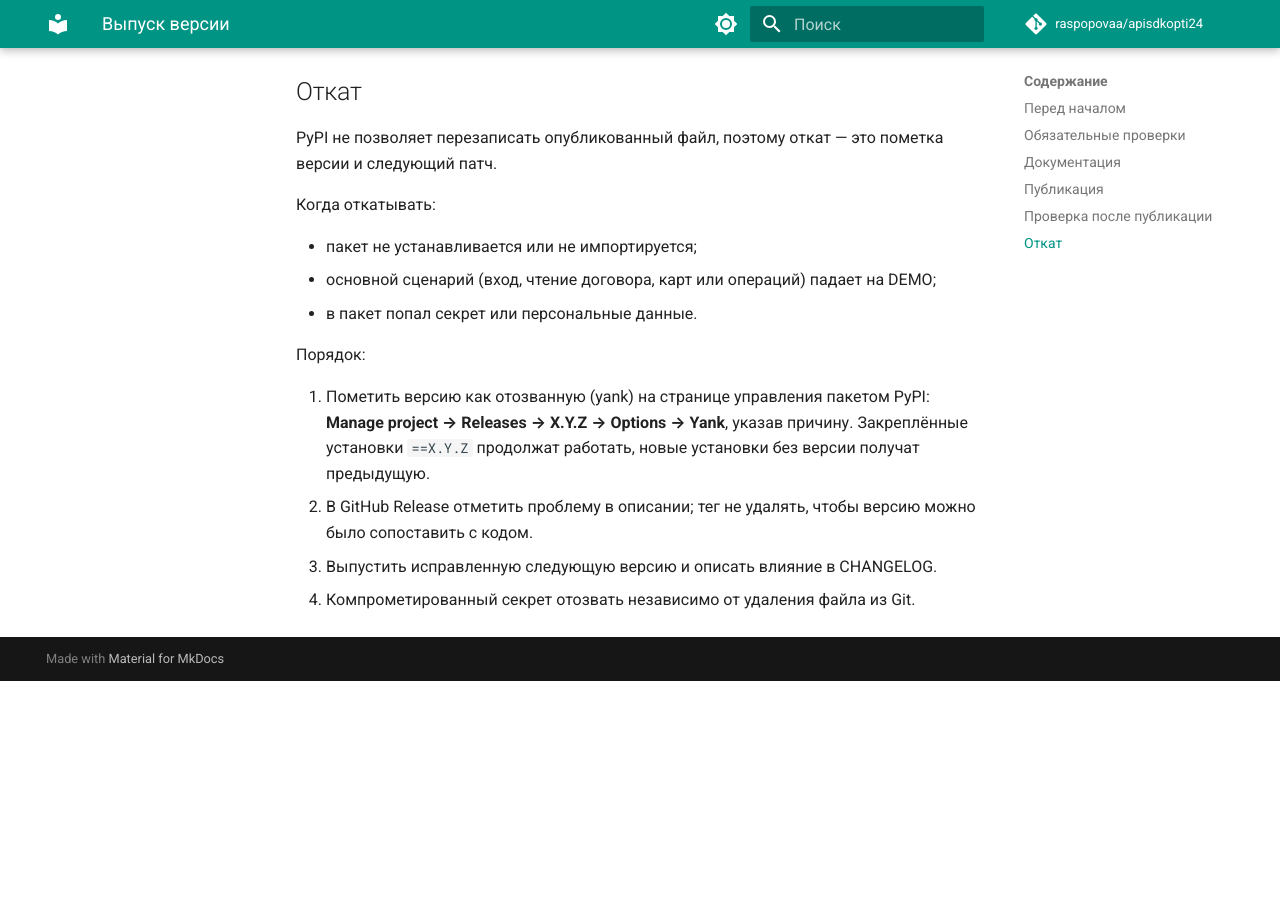
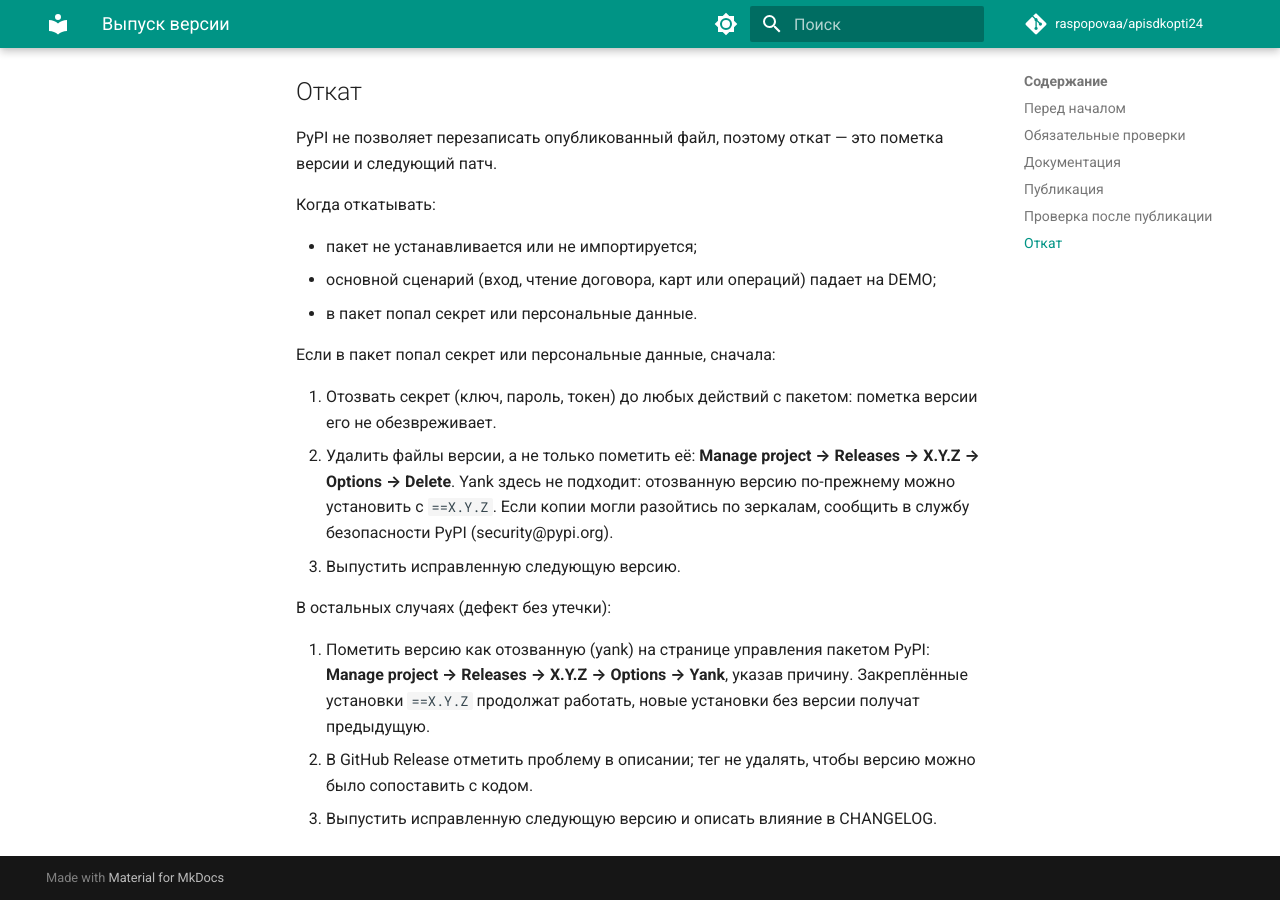
Before and after one commit to raspopovaa/apisdkopti24, an MkDocs documentation site: the page built from docs/RELEASE.md, in a window 1280 px wide and 900 px high, scrolled down 2261 px. Built offline with MkDocs 1.6.1 and Material for MkDocs 9.7.7, drawn with Linux system fonts in a browser that asks for light colours; comment, search, counter and statistics services are not loaded; the version menu is left out; before the commit the page ends 2942 px from its top, so only the background shows below that.

Commit message:
RELEASE.md: при утечке сначала отзыв секрета и удаление версии, а не yank
Co-Authored-By: Claude Opus 5.5 <noreply@anthropic.com>
Claude-Session: https://claude.ai/code/session_015dGGiqu5A1XNDbRHPeRjg7

```diff
--- a/docs/RELEASE.md
+++ b/docs/RELEASE.md
@@ -102,7 +102,17 @@ PyPI не позволяет перезаписать опубликованны
 - основной сценарий (вход, чтение договора, карт или операций) падает на DEMO;
 - в пакет попал секрет или персональные данные.
 
-Порядок:
+Если в пакет попал секрет или персональные данные, сначала:
+
+1. Отозвать секрет (ключ, пароль, токен) до любых действий с пакетом: пометка версии
+   его не обезвреживает.
+2. Удалить файлы версии, а не только пометить её: **Manage project → Releases →
+   X.Y.Z → Options → Delete**. Yank здесь не подходит: отозванную версию по-прежнему
+   можно установить с `==X.Y.Z`. Если копии могли разойтись по зеркалам, сообщить
+   в службу безопасности PyPI (security@pypi.org).
+3. Выпустить исправленную следующую версию.
+
+В остальных случаях (дефект без утечки):
 
 1. Пометить версию как отозванную (yank) на странице управления пакетом PyPI:
    **Manage project → Releases → X.Y.Z → Options → Yank**, указав причину.
@@ -111,4 +121,3 @@ PyPI не позволяет перезаписать опубликованны
 2. В GitHub Release отметить проблему в описании; тег не удалять, чтобы версию
    можно было сопоставить с кодом.
 3. Выпустить исправленную следующую версию и описать влияние в CHANGELOG.
-4. Компрометированный секрет отозвать независимо от удаления файла из Git.
```
